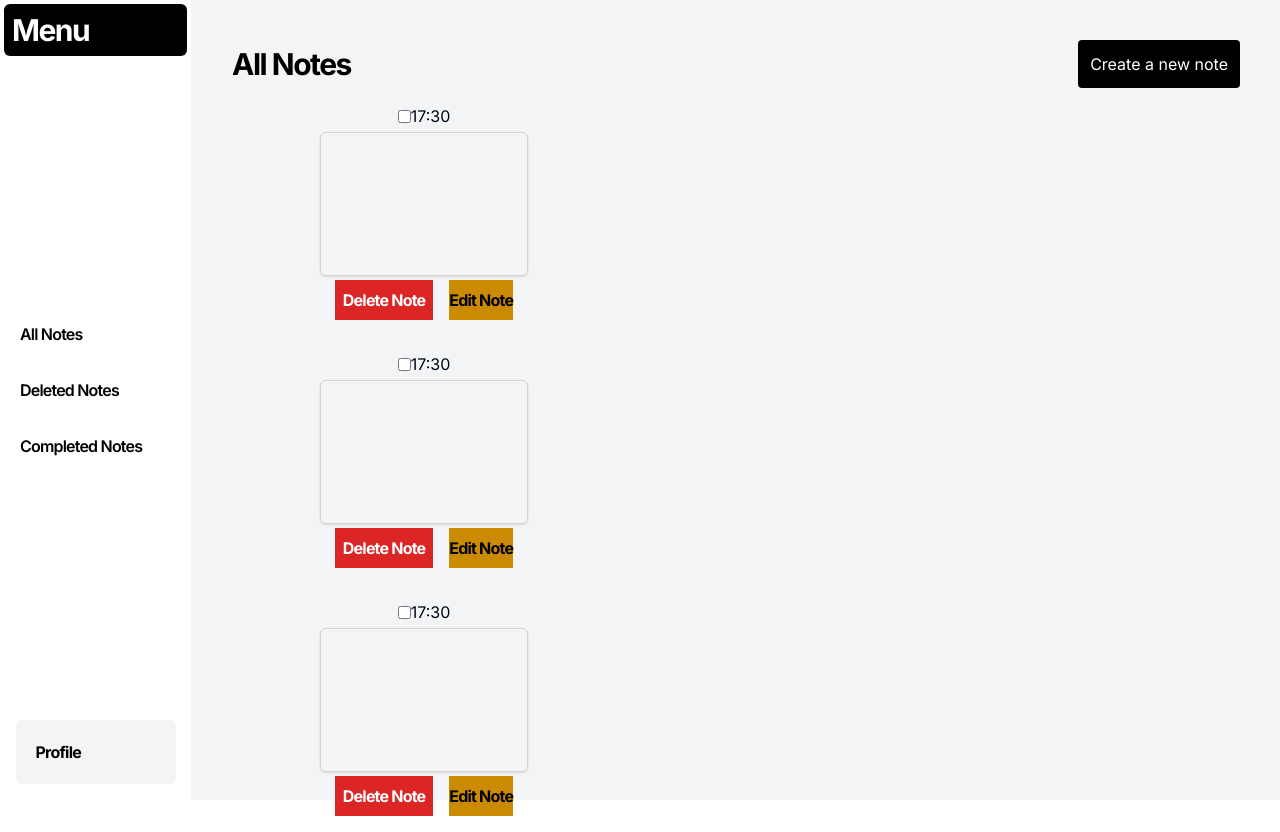
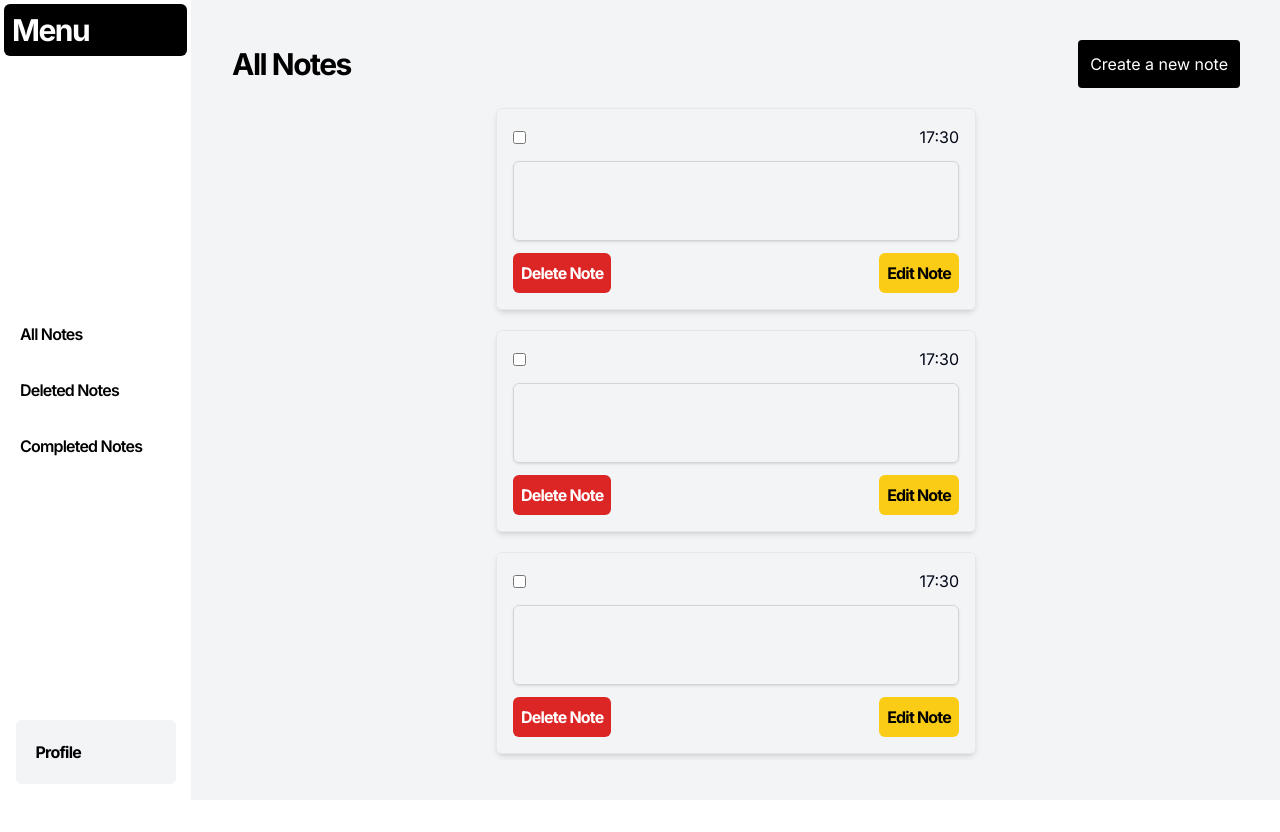
Before and after one commit to themuffineman/mongo-crud, a Next.js app: page /dashboard in a window 1280 px wide. After the commit the page ends 800 px from the top, so only its background shows below. Built offline with nearby package versions, Linux system fonts and the light colour scheme.

Commit message:
Note card and container init render

```diff
--- a/app/dashboard/page.jsx
+++ b/app/dashboard/page.jsx
@@ -20,7 +20,13 @@ const page = () => {
                 <h1 className='font-bold tracking-tighter text-3xl text-black'>All Notes</h1>
                 <button className='bg-black p-3 text-white rounded-sm hover:bg-neutral-700'>Create a new note</button>
             </div>
-            <div>
+            <div className='w-full self-center overflow-scroll overflow-x-hidden p-5 flex flex-col items-center gap-5'>
+               <Note/>
+               <Note/>
+               <Note/>
+               <Note/>
+               <Note/>
+               <Note/>
                <Note/>
                <Note/>
                <Note/>
--- a/components/note.jsx
+++ b/components/note.jsx
@@ -1,28 +1,44 @@
 "use client"
-import React, { useState } from 'react'
+import React, { useEffect, useRef, useState } from 'react'
 
 const Note = () => {
     const [isEditing, setIsEditing]= useState(false)
     const [noteText, setNoteText] = useState()
+    const noteContainer = useRef(null)
+
+    useEffect(()=>{
+
+        function handleEvent(event){
+            if(event.target === noteContainer.current) return
+            setIsEditing(false)
+        }
+
+        document.addEventListener("click", handleEvent)
+
+        return ()=>{
+            document.removeEventListener("click", handleEvent)
+        }
+    })
 
     const noteFunc = (e)=>{
         const note = e.target.value
         setNoteText(note)
     }
+
   return (
-    <div className='flex flex-col items-center p-4 gap-1 w-96 '>
-        <div className='flex items-center justify-between'>
+    <div className='flex flex-col items-center p-4 gap-3 w-[30rem] shadow-md border border-gray-200 rounded-md'>
+        <div className='flex items-center w-full justify-between'>
             <input type="checkbox" name="" id="" />
             <p>17:30</p>
         </div>
-        <div>
-            {isEditing? <input type='text' className='h-36 w-52 shadow border border-neutral-300 rounded-md' value={noteText} onChange={(e) => noteFunc(e)}/> : <p className='h-36 w-52 shadow border border-neutral-300 rounded-md'>{noteText}</p>}
+        <div className='w-full'>
+            {isEditing? <input ref={noteContainer} type='text' className='h-20 p-1 w-full shadow border border-neutral-300 rounded-md' value={noteText} onChange={(e) => noteFunc(e)}/> : <p ref={noteContainer} className='h-20 w-full shadow border border-neutral-300 rounded-md'>{noteText}</p>}
         </div>
-        <div className='flex item-center gap-4 justify-end'>
-            <button className='bg-red-600 font-bold tracking-tighter text-white p-2 hover:bg-red-400'>
+        <div className='flex item-center w-full gap-4 justify-between'>
+            <button className='bg-red-600 font-bold tracking-tighter text-white p-2 rounded-md hover:bg-red-400'>
                 Delete Note
             </button>
-            <button className='bg-yellow-600 text-black font-bold tracking-tighter hover:bg-yellow-400' onClick={() => setIsEditing(true)}>
+            <button className='bg-yellow-400 text-black font-bold tracking-tighter p-2 rounded-md hover:bg-yellow-600' onClick={() => setIsEditing(true)}>
                 {isEditing? "Save Note":"Edit Note" }
             </button>
         </div>
```
